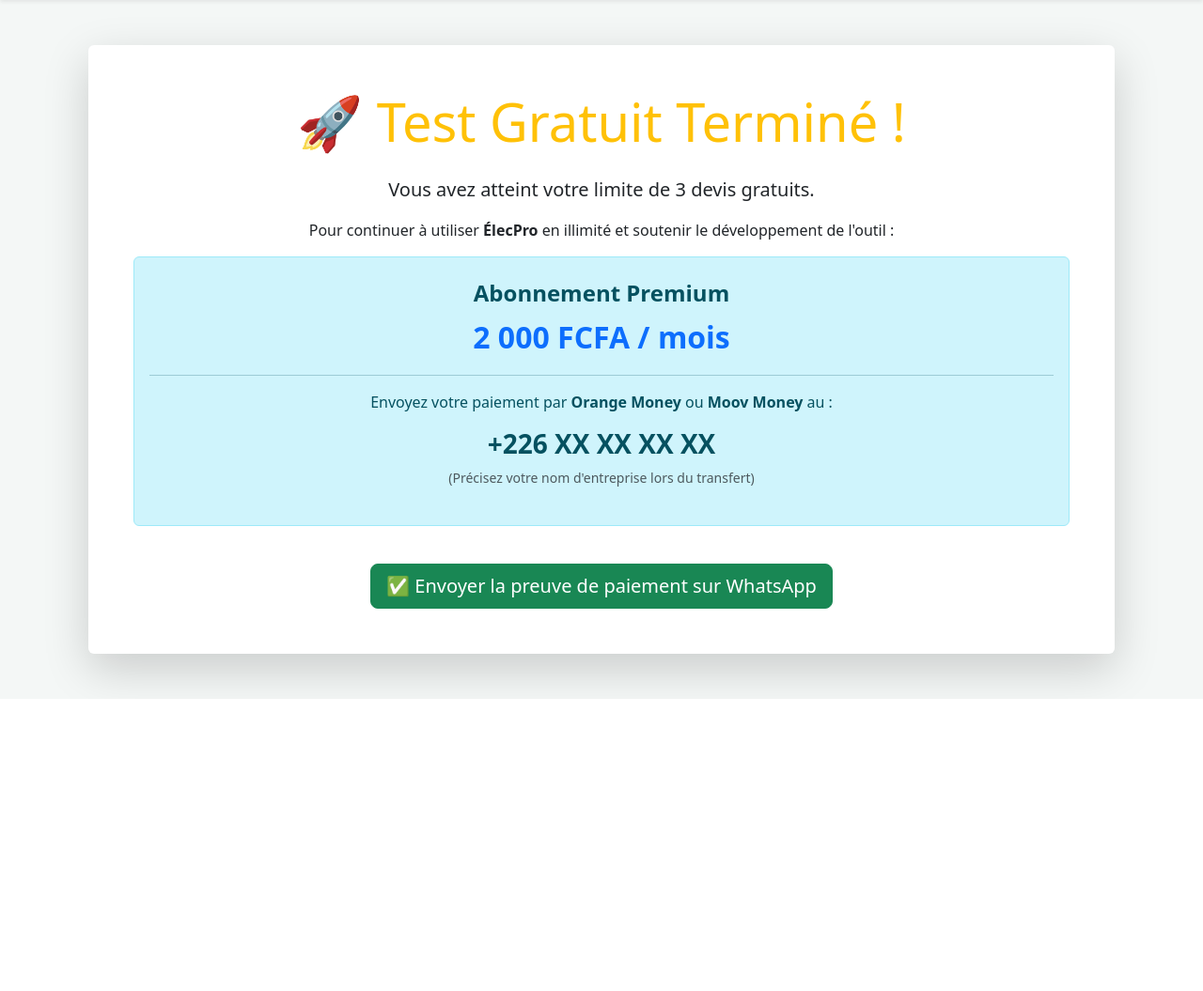
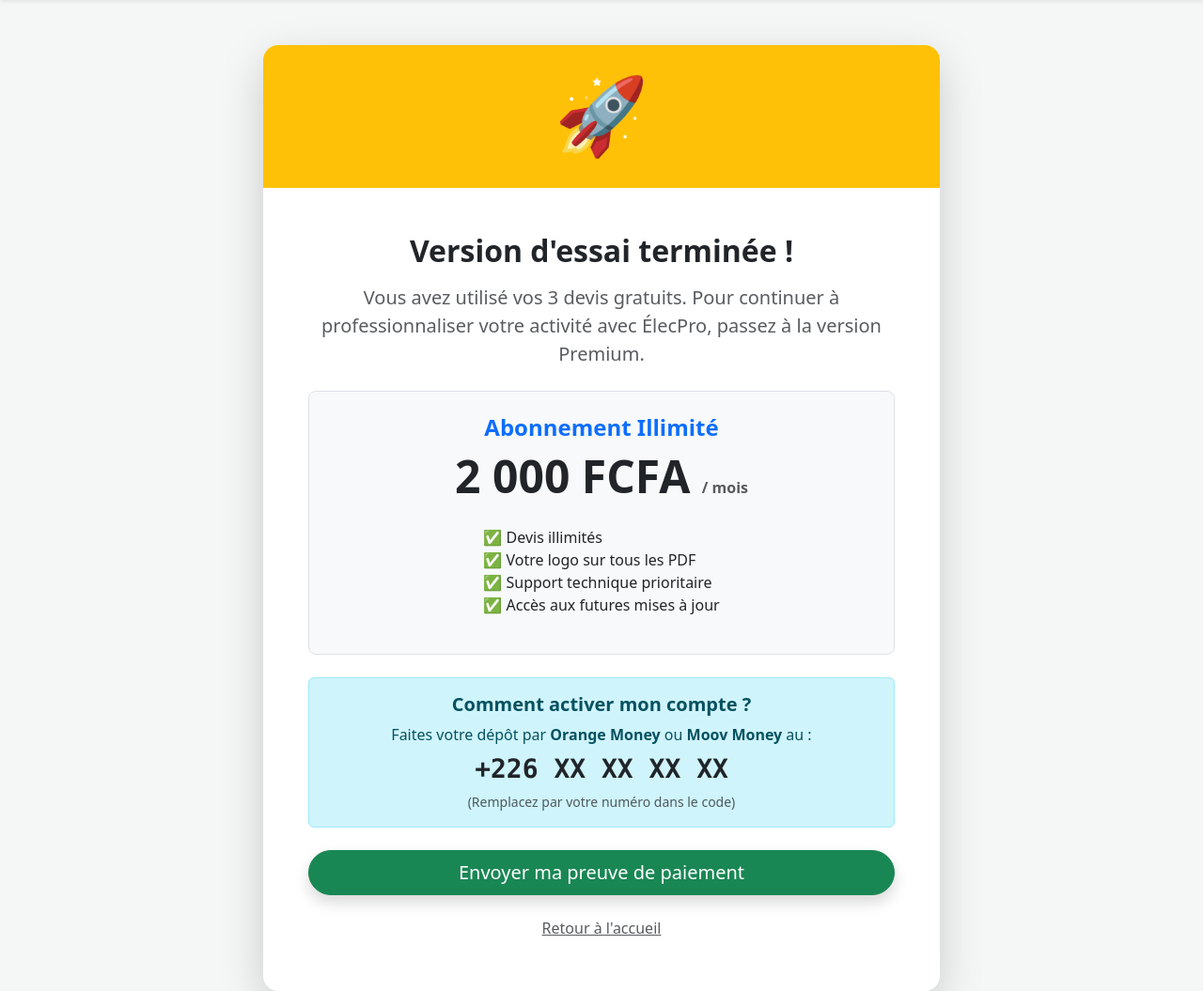
Before and after one commit to ernestcoulibaly721/ElecPro_Saas, a Flask app: template templates/upgrade.html in a window 1280 px wide. Shown: the part 56-1111 px from the top of the page at 94% size. Before the commit the page ends 800 px from the top, so only its background shows below. Run offline with Flask 3, Linux system fonts and the light colour scheme; the template is opened without the code that fills it, so the values that code supplies are empty.

Commit message:
Update upgrade.html

```diff
--- a/templates/upgrade.html
+++ b/templates/upgrade.html
@@ -1,24 +1,46 @@
 {% extends "layout.html" %}
+
 {% block content %}
-<div class="container mt-5 text-center">
-    <div class="card shadow-lg border-0 p-5">
-        <h1 class="display-4 text-warning">🚀 Test Gratuit Terminé !</h1>
-        <p class="lead mt-3">Vous avez atteint votre limite de <b>3 devis gratuits</b>.</p>
-        <p>Pour continuer à utiliser <b>ÉlecPro</b> en illimité et soutenir le développement de l'outil :</p>
+<div class="container mt-5">
+    <div class="row justify-content-center">
+        <div class="col-md-8 text-center">
+            <div class="card shadow-lg border-0 rounded-4 overflow-hidden">
+                <div class="bg-warning py-4">
+                    <h1 class="display-1 text-white">🚀</h1>
+                </div>
+                <div class="card-body p-5">
+                    <h2 class="fw-bold text-dark mb-3">Version d'essai terminée !</h2>
+                    <p class="lead text-muted mb-4">
+                        Vous avez utilisé vos <b>3 devis gratuits</b>. Pour continuer à professionnaliser votre activité avec <b>ÉlecPro</b>, passez à la version Premium.
+                    </p>
 
-        <div class="alert alert-info py-4">
-            <h4 class="fw-bold">Abonnement Premium</h4>
-            <p class="fs-2 fw-bold text-primary">2 000 FCFA / mois</p>
-            <hr>
-            <p>Envoyez votre paiement par <b>Orange Money</b> ou <b>Moov Money</b> au :</p>
-            <h3 class="fw-bold">+226 XX XX XX XX</h3>
-            <p class="small text-muted">(Précisez votre nom d'entreprise lors du transfert)</p>
-        </div>
+                    <div class="bg-light p-4 rounded-3 border mb-4">
+                        <h4 class="text-primary fw-bold">Abonnement Illimité</h4>
+                        <div class="display-5 fw-bold my-2">2 000 FCFA <span class="fs-6 text-muted">/ mois</span></div>
+                        <ul class="list-unstyled text-start d-inline-block mt-3">
+                            <li>✅ Devis illimités</li>
+                            <li>✅ Votre logo sur tous les PDF</li>
+                            <li>✅ Support technique prioritaire</li>
+                            <li>✅ Accès aux futures mises à jour</li>
+                        </ul>
+                    </div>
 
-        <div class="mt-4">
-            <a href="https://wa.me/226XXXXXXXX" class="btn btn-success btn-lg">
-                ✅ Envoyer la preuve de paiement sur WhatsApp
-            </a>
+                    <div class="alert alert-info">
+                        <h5 class="fw-bold">Comment activer mon compte ?</h5>
+                        <p class="mb-2">Faites votre dépôt par <b>Orange Money</b> ou <b>Moov Money</b> au :</p>
+                        <h3 class="fw-bold text-dark font-monospace">+226 XX XX XX XX</h3>
+                        <p class="small text-muted mb-0">(Remplacez par votre numéro dans le code)</p>
+                    </div>
+
+                    <div class="d-grid gap-2 mt-4">
+                        <a href="https://wa.me/226XXXXXXXX?text=Bonjour%20Ernest,%20je%20souhaite%20activer%20mon%20compte%20Premium%20ElecPro"
+                           class="btn btn-success btn-lg rounded-pill shadow">
+                            <i class="fab fa-whatsapp"></i> Envoyer ma preuve de paiement
+                        </a>
+                        <a href="{{ url_for('index') }}" class="btn btn-link text-muted mt-2">Retour à l'accueil</a>
+                    </div>
+                </div>
+            </div>
         </div>
     </div>
 </div>
```
